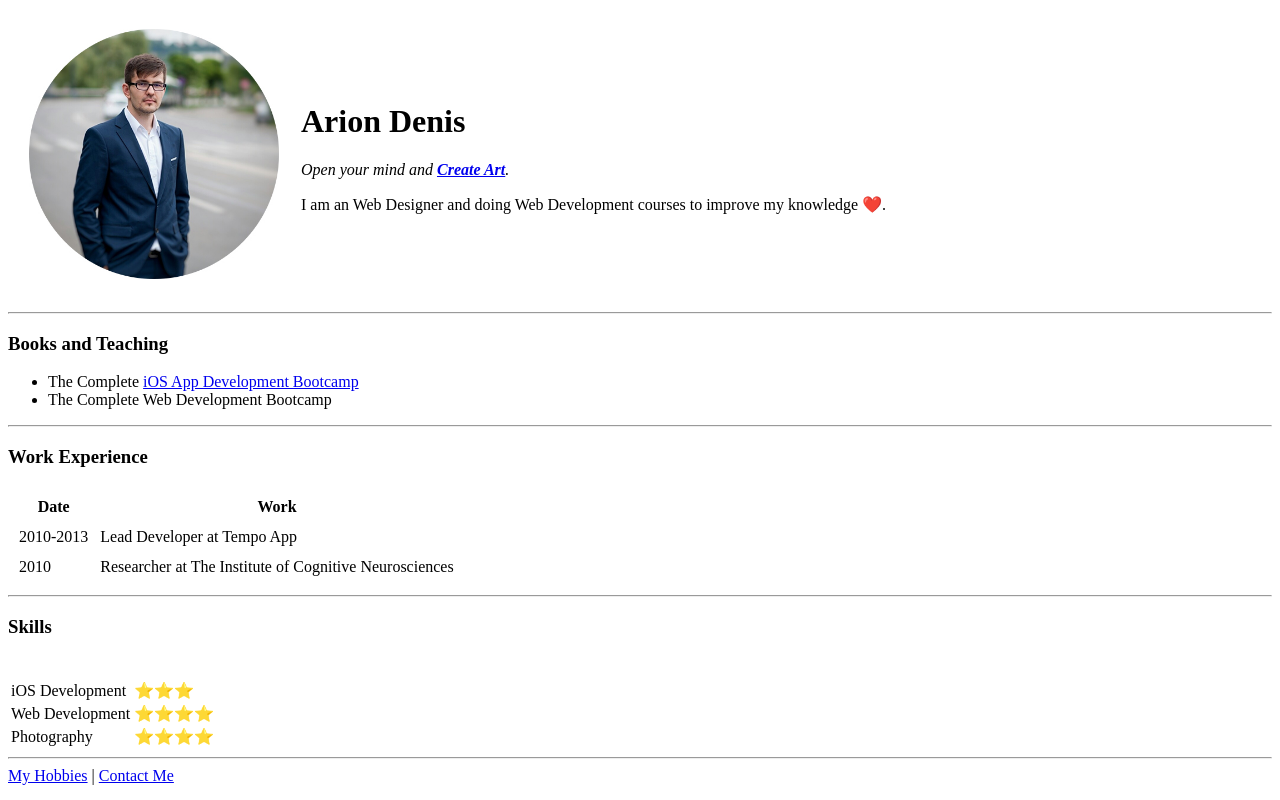
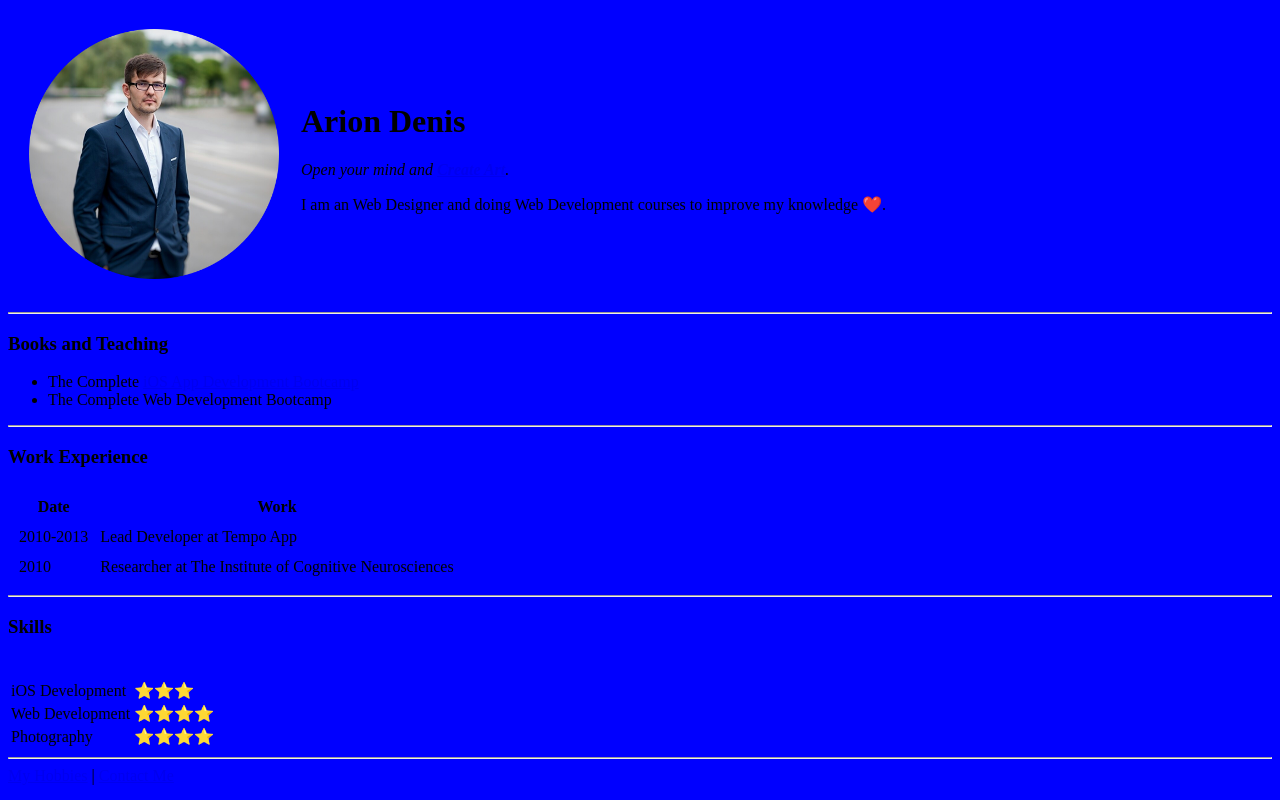
Before and after one commit to ariondenis/cv, a plain HTML site: page index.html in a window 1280 px wide. Drawn offline with Linux system fonts and the light colour scheme.

Commit message:
Small update

```diff
--- a/index.html
+++ b/index.html
@@ -7,10 +7,10 @@
   <title>Arion Denis - Personal Website</title>
 </head>
 
-<body>
+<body style="background-color: blue;">
   <table cellspacing="20">
     <tr>
-      <td><img src="images/profile-picture.jpg" width="250" height="250" alt="Denis profile picture"></td>
+      <td><img src="images/profile-picture.png" width="250" height="250" alt="Denis profile picture"></td>
       <td>
         <h1>Arion Denis</h1>
         <p><em>Open your mind and <strong><a href="https://www.google.ro">Create Art</a></strong>.</em></p>
```
Also changed, not shown: images/profile-picture.png (added).
